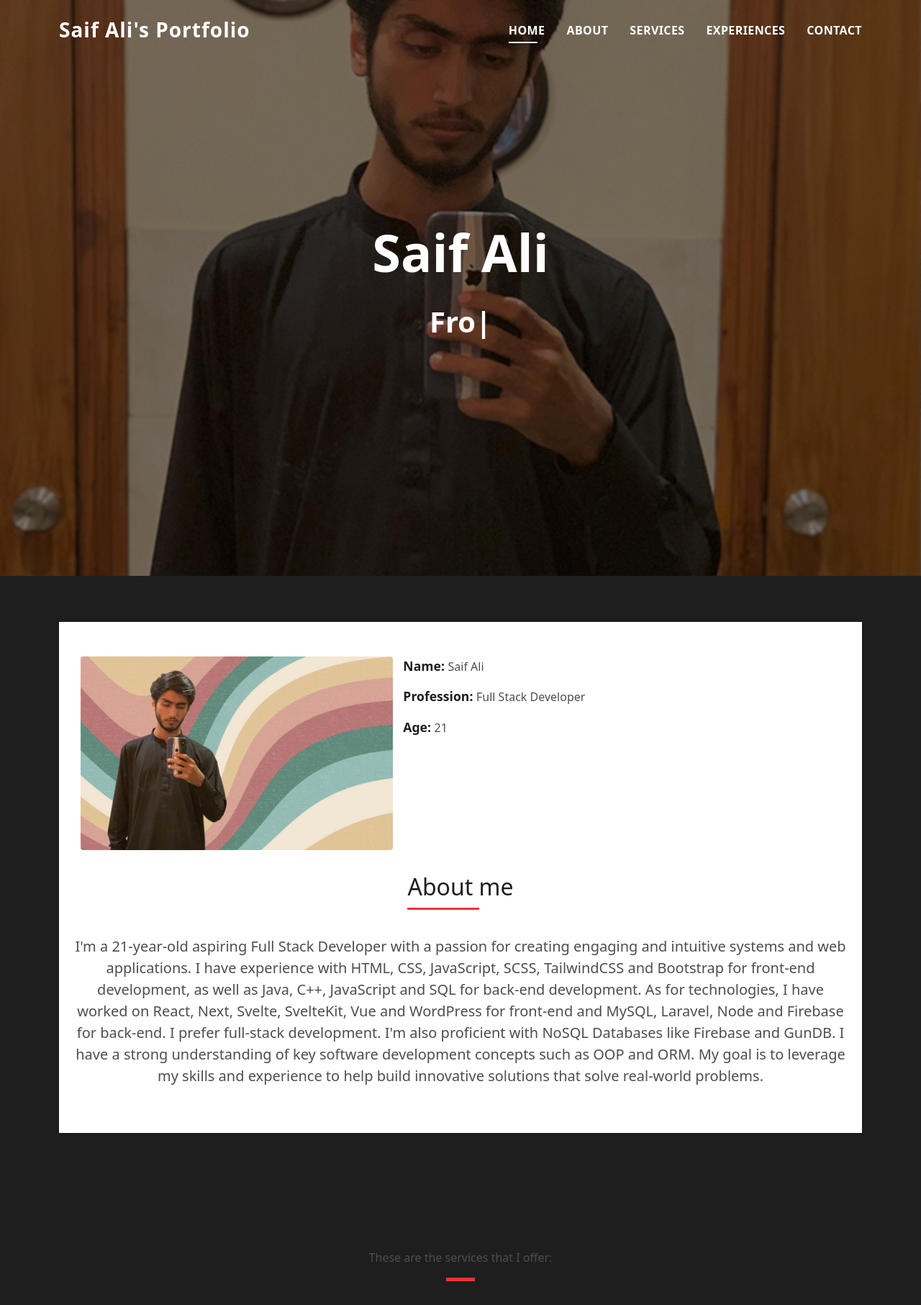
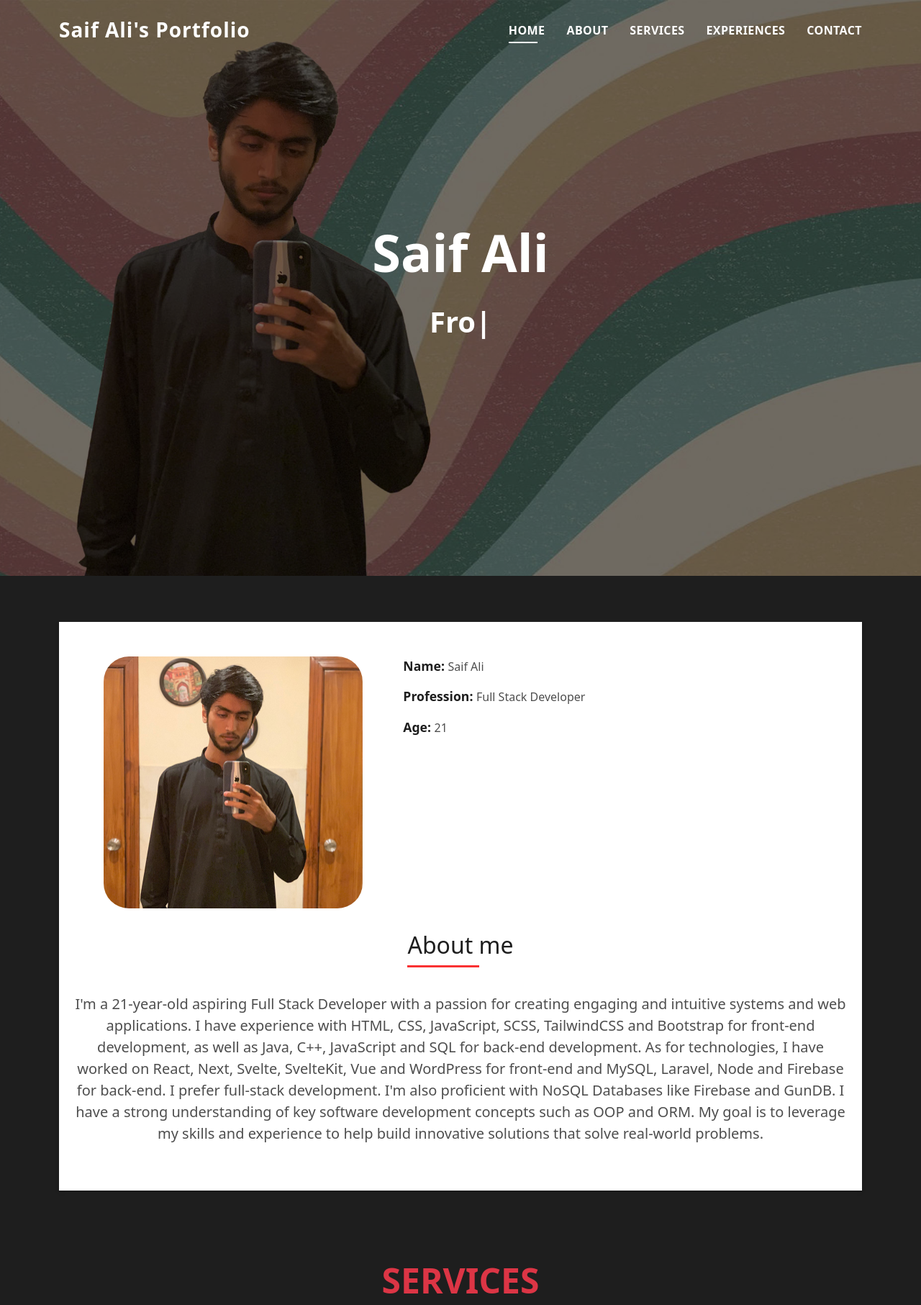
Before and after one commit to saiksaif/myPortfolio, a plain HTML site: page index.html in a window 1280 px wide. Shown: the top 1813 px of the page at 72% size. Drawn offline with Linux system fonts and the light colour scheme.

Commit message:
Updated image and section titles

```diff
--- a/index.html
+++ b/index.html
@@ -45,7 +45,7 @@
   </header>
 
 
-  <div id="hero" class="hero route bg-image" style="background-image: url(assets/img/me2.jpg)">
+  <div id="hero" class="hero route bg-image" style="background-image: url(assets/img/me1.jpg)">
     <div class="overlay-itro"></div>
     <div class="hero-content display-table">
       <div class="table-cell">
@@ -56,6 +56,16 @@
       </div>
     </div>
   </div>
+
+  <script>
+    let imgDiv = document.querySelector("#hero")
+
+    if (window.innerWidth > window.innerHeight) {
+      imgDiv.style["background-image"] = "url(assets/img/me1.jpg)";
+    } else {
+      imgDiv.style["background-image"] = "url(assets/img/me2.jpg)";
+    }
+  </script>
 
 
   <main id="main">
@@ -71,7 +81,9 @@
                   <div class="row">
                     <div class="col-sm-6 col-md-5">
                       <div class="about-img">
-                        <img src="assets/img/me1.JPG" class="img-fluid rounded b-shadow-a" alt="">
+                        <img src="assets/img/me2.JPG" class="img-fluid b-shadow-a" alt="Portrait of Saif Ali"
+                          style="border-radius: 35px; max-height: 350px;"
+                        >
                       </div>
                     </div>
                     <div class="col-sm-6 col-md-7">
@@ -110,7 +122,7 @@
         <div class="row">
           <div class="col-sm-12">
             <div class="title-box text-center">
-              <h3 class="title-a">
+              <h3 class="title-a text-danger">
                 Services
               </h3>
               <p class="subtitle-a">
@@ -192,8 +204,8 @@
         <div class="row">
           <div class="col-sm-12">
             <div class="title-box text-center">
-              <h3 class="title-a">
-                Services
+              <h3 class="title-a text-danger">
+                PROJECTS
               </h3>
               <p class="subtitle-a">
                 Projects I am working on:
```
